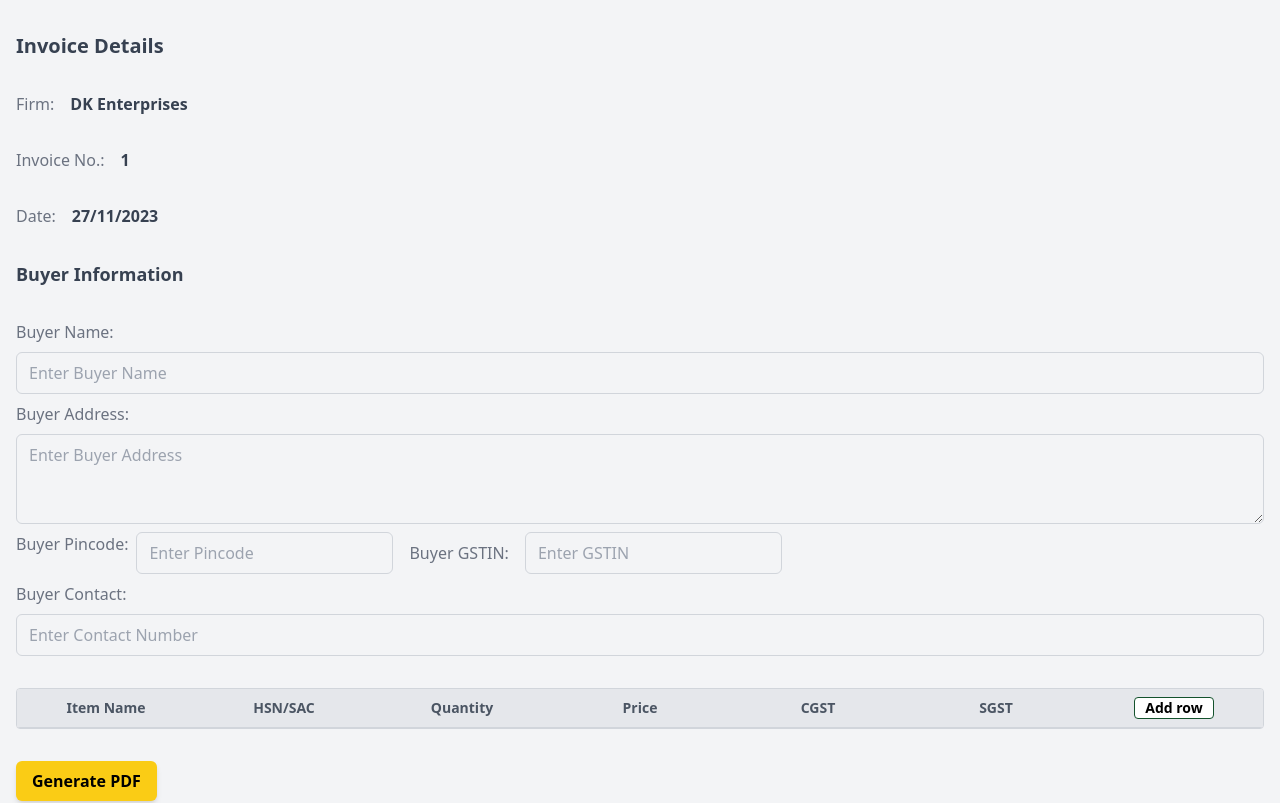
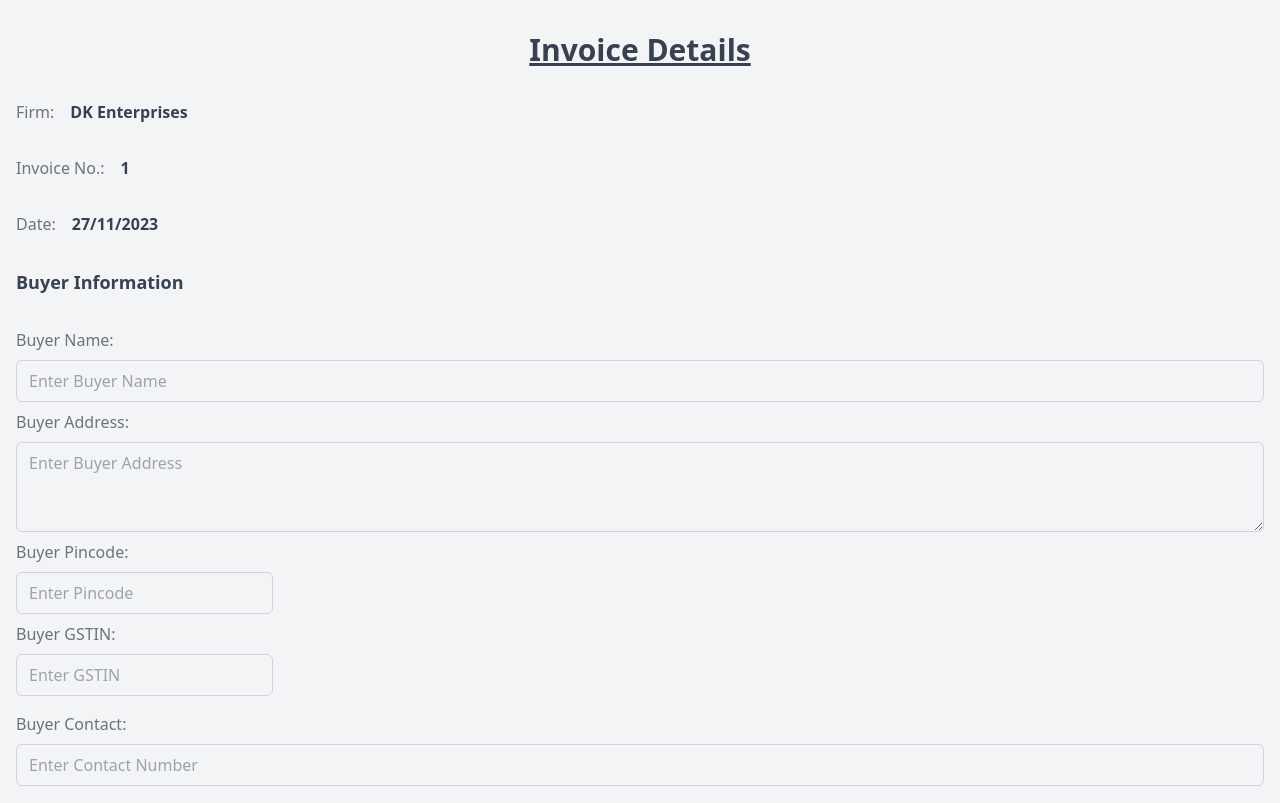
Before and after one commit to Aditya10T/BillingApp, a React (Vite) app in the folder frontend/: page /pdfgenerate in a window 1280 px wide. Shown: the top 803 px of the page. Built offline with nearby package versions, Linux system fonts and the light colour scheme; sample sign-in values are in the browser's storage.

Commit message:
Update Pdf.jsx

```diff
--- a/frontend/src/pages/Pdf.jsx
+++ b/frontend/src/pages/Pdf.jsx
@@ -1,9 +1,10 @@
-import React, { useState } from "react";
+import React, { useEffect, useState } from "react";
 import AddDeleteTableRows from "./AddDeleteTableRows";
 import { saveAs } from "file-saver";
 import axios from "axios";
 
 const Pdf = () => {
+  const [pdfUrl, setPdfUrl] = useState(null);
   const [data, setData] = useState([]);
   const [info, setInfo] = useState({
     firm: "DK Enterprises",
@@ -54,30 +55,46 @@ const Pdf = () => {
         }
       );
       //   console.log(response);
-      const json = await response.json();
-      console.log(json);
+      // const json = await response.json();
+      // console.log(json);
     } catch (error) {
       console.log(error);
     }
 
+    // async function getPdf() {
+    //   return axios.get("http://localhost:8800/api/invoice/makepdf/downloadpdf", {
+    //     headers: {
+    //       "Content-Type": "multipart/form-data",
+    //     },
+    //     responseType: "arraybuffer",
+    //   });
+    // }
+    try{
+      const { dataa } = async function getPdf(){
+      return await axios.get("http://localhost:8800/api/invoice/makepdf/downloadpdf", {
+        headers: {
+          // "Accept": "application/pdf",
+        },
+        // responseType: "arraybuffer"
+      })
+    };
+    console.log(data.length)
+    const blob = new Blob([dataa], { type: "application/pdf" });
+    console.log(blob);
+    saveAs(blob, "invoice.pdf");
+  }catch(error)
+  {
+    console.log(error);
+  }
 
-    async function getTicketsPdf() {
-      return axios.get("http://localhost:8800/api/invoice/makepdf", {
-        headers: {
-          "Content-Type": "multipart/form-data",
-        },
-        responseType: "arraybuffer",
-      });
-    }
-    const { dataa } = await getTicketsPdf();
-    const blob = new Blob([dataa], { type: "application/pdf" });
-    saveAs(blob, "tickets.pdf");
+
+    e.preventDefault();
   };
 
   return (
     <div className="bg-gray-100 py-8 px-4">
-  <form className="space-y-8">
-    <h1 className="text-xl font-semibold text-gray-700">Invoice Details</h1>
+      <form className="space-y-8" >
+        <h1 className="text-3xl font-semibold text-gray-700 text-center underline ">Invoice Details</h1>
         <div className="flex items-center space-x-4">
           <span className="text-gray-500">Firm:</span>
           <span className="font-bold text-gray-700">{info.firm}</span>
@@ -90,7 +107,9 @@ const Pdf = () => {
           <span className="text-gray-500">Date:</span>
           <span className="font-bold text-gray-700">{info.date}</span>
         </div>
-    <h2 className="text-lg font-semibold text-gray-700">Buyer Information</h2>
+        <h2 className="text-lg font-semibold text-gray-700">
+          Buyer Information
+        </h2>
         <div className="flex flex-col space-y-2">
           <label className="text-gray-500">Buyer Name:</label>
           <input
@@ -98,6 +117,7 @@ const Pdf = () => {
             name="buyerName"
             placeholder="Enter Buyer Name"
             onChange={inputChange}
+            required
             className="rounded-md border border-gray-300 bg-gray-100 px-3 py-2 text-gray-700"
           />
           <label className="text-gray-500">Buyer Address:</label>
@@ -107,27 +127,32 @@ const Pdf = () => {
             name="buyerAddress"
             placeholder="Enter Buyer Address"
             onChange={inputChange}
+            required
             className="rounded-md border border-gray-300 bg-gray-100 px-3 py-2 text-gray-700"
           />
-      <div className="flex items-center space-x-4">
-        <div className="flex">
-          <label className="text-gray-500 mr-2">Buyer Pincode:</label>
+          <div className="grid sm:grid-cols-1">
+              <div className="">
+                <label className="text-gray-500 mr-2 flex">Buyer Pincode:</label>
                 <input
                   type="number"
                   name="buyerPincode"
                   placeholder="Enter Pincode"
                   onChange={inputChange}
-            className="rounded-md border border-gray-300 bg-gray-100 px-3 py-2 text-gray-700"
+                  required
+                  className="rounded-md border border-gray-300 bg-gray-100 my-2 px-3 py-2 text-gray-700"
                 />
               </div>
-        <label className="text-gray-500">Buyer GSTIN:</label>
+              <div>
+              <label className="text-gray-500 flex">Buyer GSTIN:</label>
               <input
                 type="text"
                 name="buyerGstIn"
                 placeholder="Enter GSTIN"
                 onChange={inputChange}
-          className="rounded-md border border-gray-300 bg-gray-100 px-3 py-2 text-gray-700"
+                required
+                className="rounded-md border border-gray-300 bg-gray-100 my-2 px-3 py-2 text-gray-700"
               />
+            </div>
           </div>
           <label className="text-gray-500">Buyer Contact:</label>
           <input
@@ -135,19 +160,26 @@ const Pdf = () => {
             name="buyerContact"
             placeholder="Enter Contact Number"
             onChange={inputChange}
+            required
             className="rounded-md border border-gray-300 bg-gray-100 px-3 py-2 text-gray-700"
           />
         </div>
         <AddDeleteTableRows updateData={updateData} />
         <button
           className="rounded-md bg-yellow-400 px-4 py-2 font-semibold text-black shadow-md hover:bg-yellow-500"
-      onClick={formSubmission}
+          type="submit" onClick={formSubmission}
         >
           Generate PDF
         </button>
       </form>
+
+
+
+
+      <div>
+        {pdfUrl && < iframe src={pdfUrl}/> && console.log(pdfUrl)}
       </div>
-
+    </div>
   );
 };
 
```
Lines whose indentation alone changed are shown as unchanged.
